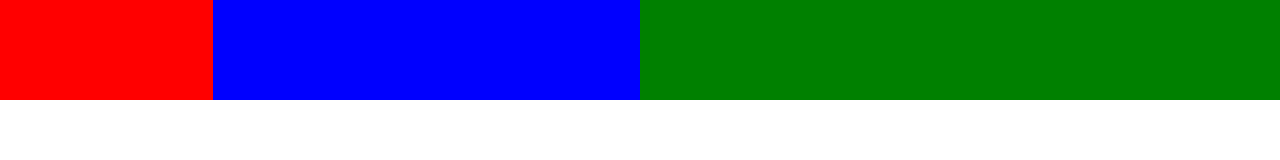
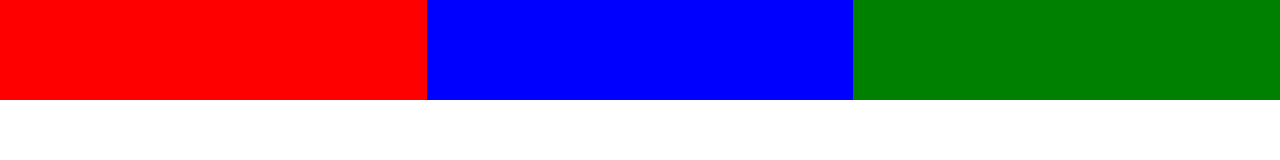
Before and after one commit to vijaygenius123/flexbox_tutorial, a plain HTML site: page index.html in a window 1280 px wide. Drawn offline with Linux system fonts and the light colour scheme.

Commit message:
Flex Grow Shrink Basis

```diff
--- a/styles.css
+++ b/styles.css
@@ -10,25 +10,22 @@
 .flex{
    display: flex;
     background: wheat;
+    flex-wrap: wrap;
 }
 
 .box{
     height: 100px;
-    min-width: 100px;
-
+    flex: 1 0 20rem;
 }
 
 .one{
     background: red;
-    flex-grow: 1;
 }
 
 .two{
     background: blue;
-    flex-grow: 2;
 }
 
 .three{
     background: green;
-    flex-grow: 3;
 }
```
